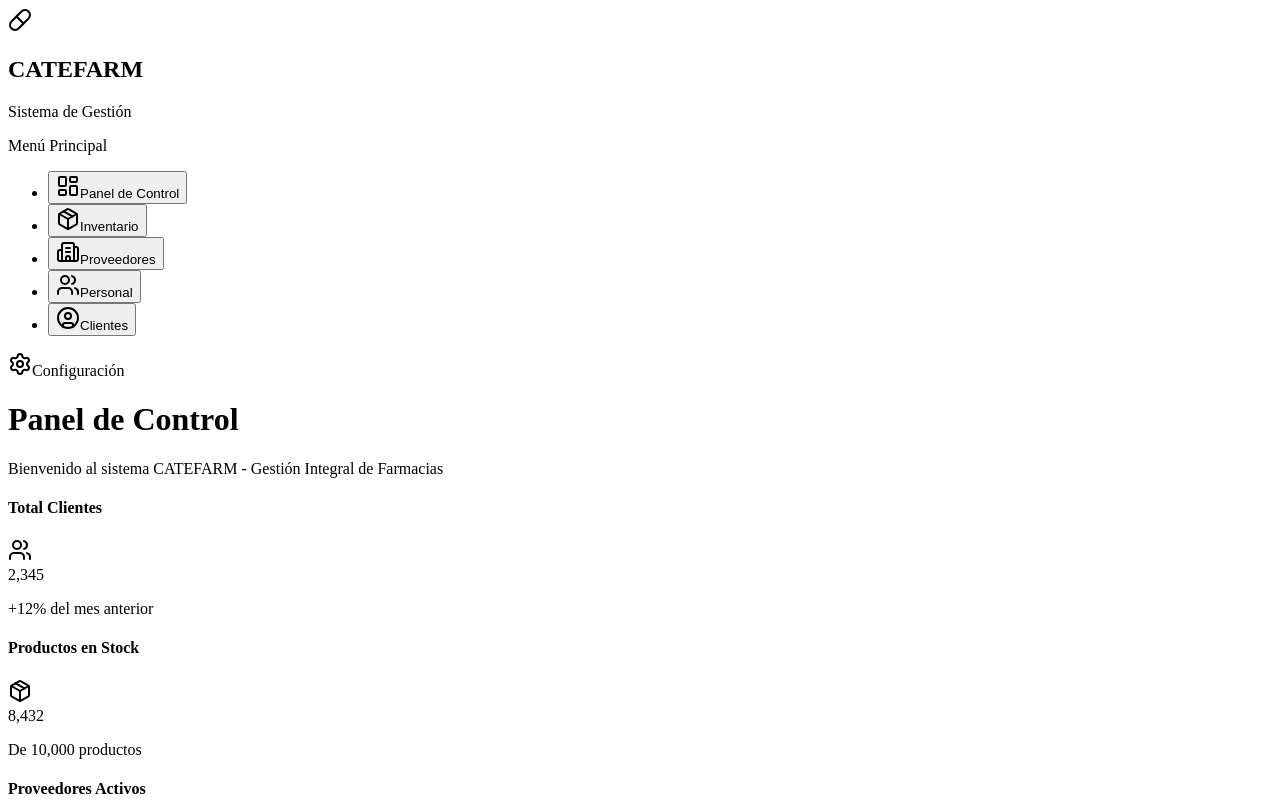
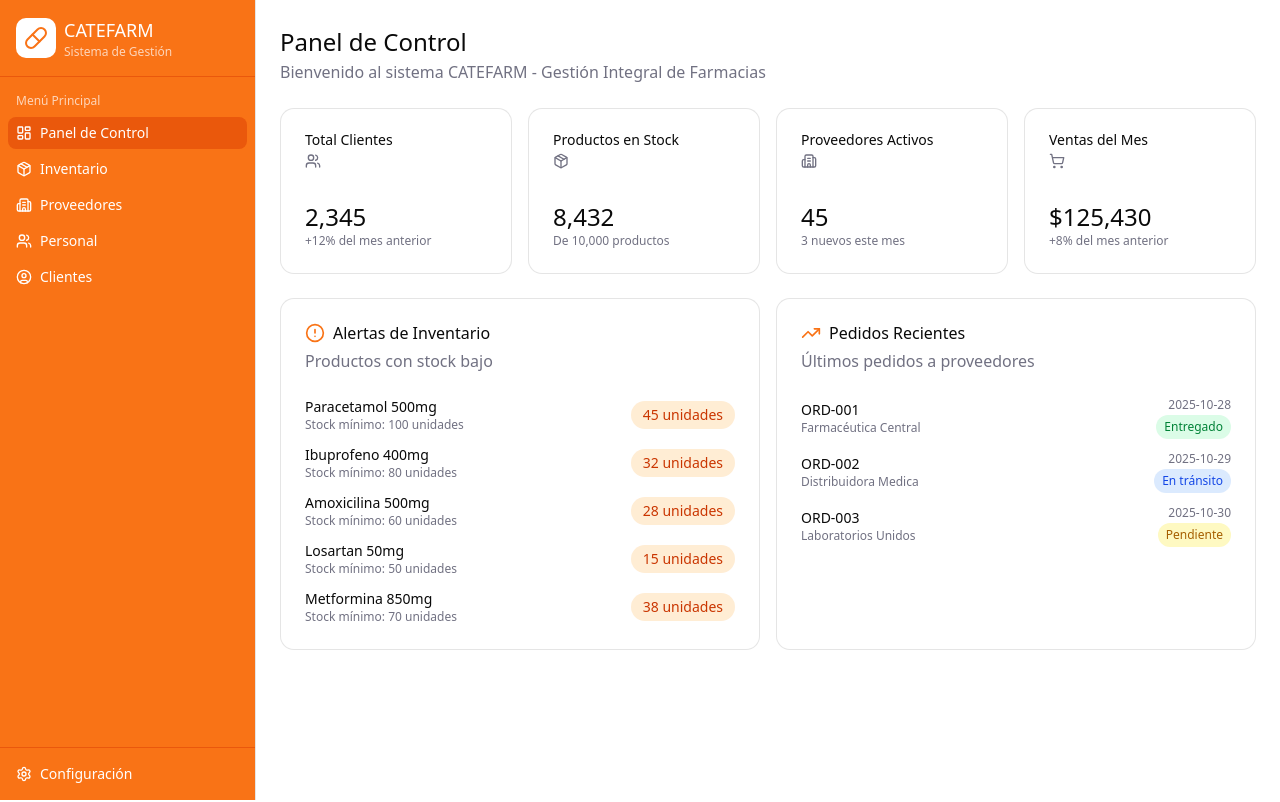
Before and after one commit to fabriyvera/Sistema-Farmacia, a Next.js app: page / in a window 1280 px wide. Shown: the top 802 px of the page. Built offline with nearby package versions, Linux system fonts and the light colour scheme.

Commit message:
Agrego todos los cambios del proyecto CATEFARM

```diff
--- a/app/layout.tsx
+++ b/app/layout.tsx
@@ -1,6 +1,6 @@
 import type { Metadata } from "next";
 import { Geist, Geist_Mono } from "next/font/google";
-import "";
+import "../styles/globals.css";
 
 const geistSans = Geist({
   variable: "--font-geist-sans",
--- a/package.json
+++ b/package.json
@@ -52,12 +52,16 @@
   },
   "devDependencies": {
     "@eslint/eslintrc": "^3",
+    "@tailwindcss/postcss": "^4.1.16",
     "@types/node": "^20",
     "@types/react": "^19",
     "@types/react-day-picker": "^5.3.0",
     "@types/react-dom": "^19",
+    "autoprefixer": "^10.4.21",
     "eslint": "^9",
     "eslint-config-next": "15.4.6",
+    "postcss": "^8.5.6",
+    "tailwindcss": "^4.1.16",
     "typescript": "^5"
   }
 }
--- /dev/null
+++ b/postcss.config.js
@@ -0,0 +1,5 @@
+module.exports = {
+  plugins: {
+    "@tailwindcss/postcss": {},
+  },
+};
--- a/app/globals.css
+++ b/styles/globals.css
@@ -1,3 +1,5 @@
+@import "tailwindcss";
+
 @custom-variant dark (&:is(.dark *));
 
 :root {
--- /dev/null
+++ b/tailwind.config.js
@@ -0,0 +1,12 @@
+/** @type {import('tailwindcss').Config} */
+module.exports = {
+  content: [
+    "./app/**/*.{js,ts,jsx,tsx}",
+    "./pages/**/*.{js,ts,jsx,tsx}",
+    "./components/**/*.{js,ts,jsx,tsx}",
+  ],
+  theme: {
+    extend: {},
+  },
+  plugins: [],
+};
```
Also changed, not shown: 1 other file (tests, documents, lock files or other folders).
